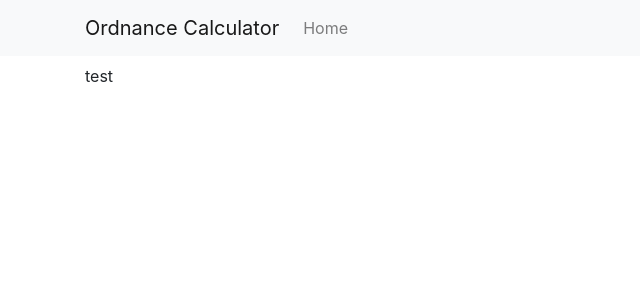
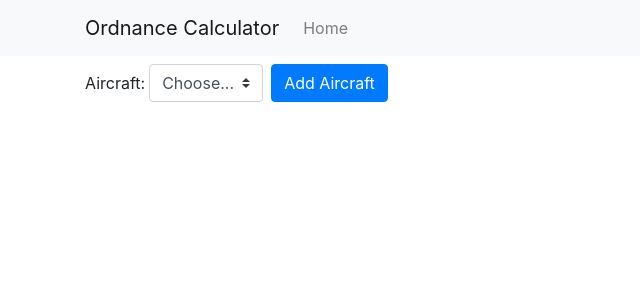
Before and after one commit to aslezak7/ordnance-calc, an Angular app: page / in a window 1280 px wide. Shown: the top 300 px of the page, without its empty margins (0-640 px from the left). Built offline with nearby package versions, Linux system fonts and the light colour scheme.

Commit message:
wire up skeleton of aircraft add form

```diff
--- a/src/app/ordnance-calc/ordnance-calc.component.html
+++ b/src/app/ordnance-calc/ordnance-calc.component.html
@@ -1,3 +1,16 @@
 <div class="container">
-  <p>test</p>
+  <div class="row">
+    <div class="col-md-12">
+      <form action="" class="form-inline">
+        <label for="">Aircraft:</label>
+        <select class="custom-select ml-1" id="inlineFormCustomSelectPref">
+          <option selected>Choose...</option>
+          <option value="1">One</option>
+          <option value="2">Two</option>
+          <option value="3">Three</option>
+        </select>
+        <button class="btn btn-primary ml-2">Add Aircraft</button>
+      </form>
+    </div>
+  </div>
 </div>
```
